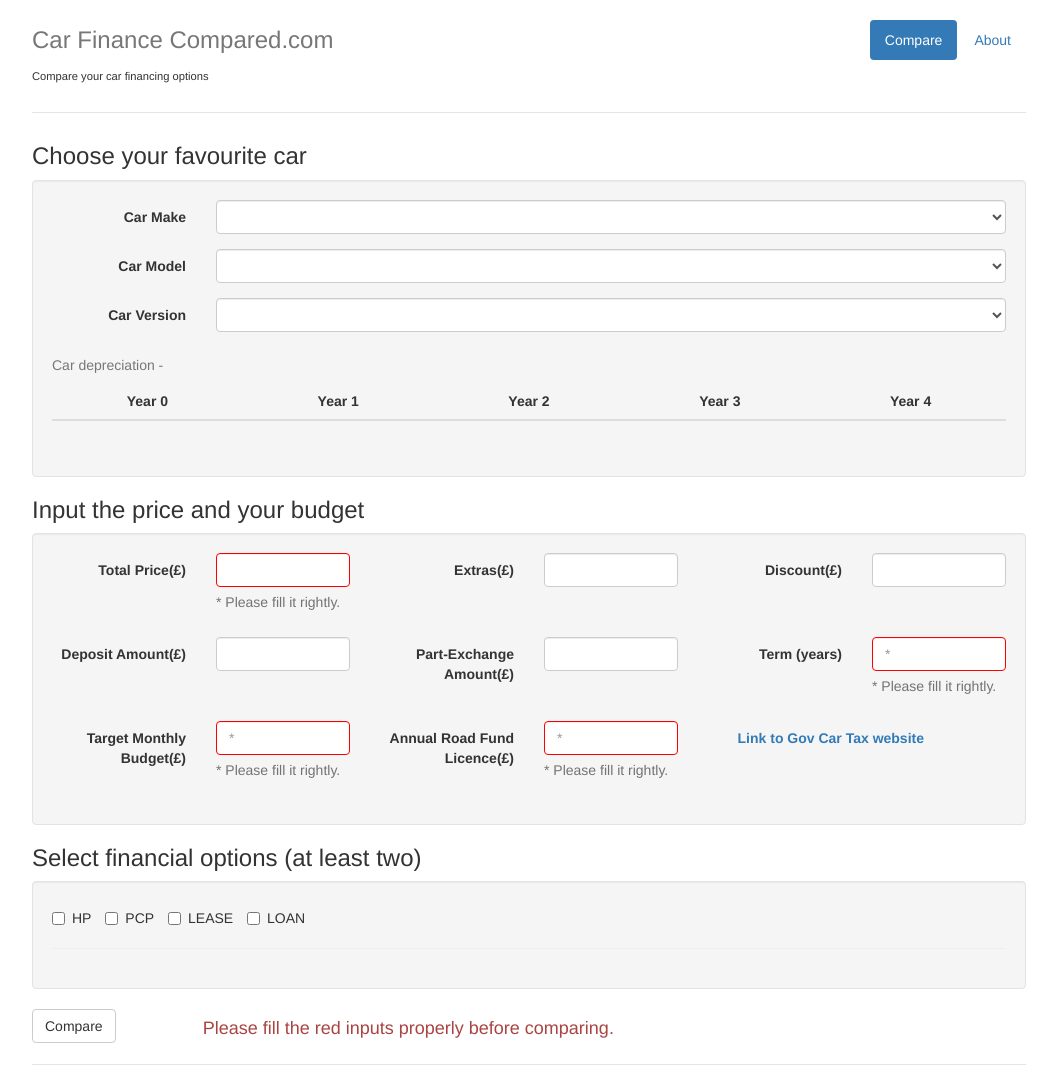
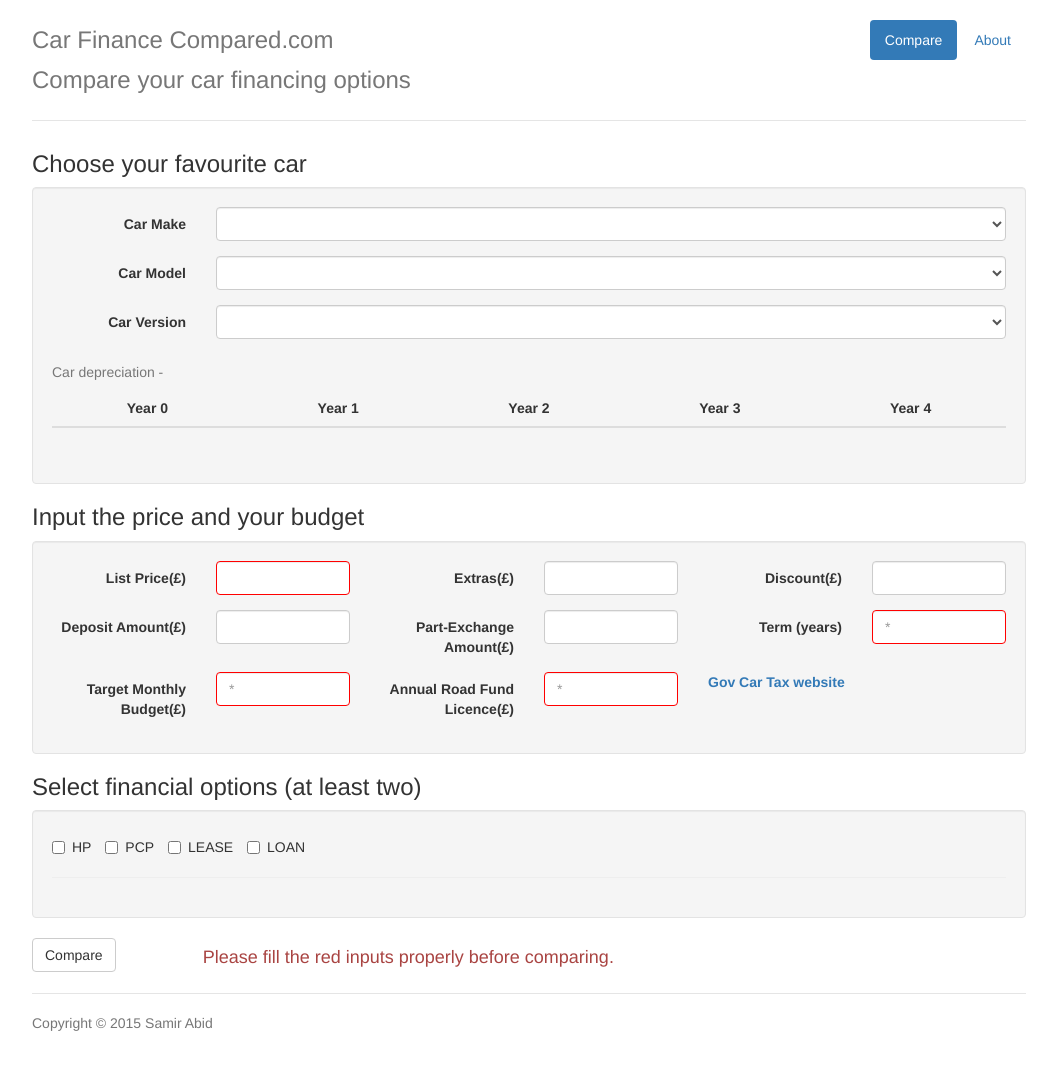
Before and after one commit to victorliun/pace_insight_car, a Django app: page / in a window 1280 px wide. Shown: the top 1087 px of the page, without its empty margins (111-1168 px from the left). After the commit the page ends 1031 px from the top, so only its background shows below. Run offline with Django 3.2, Linux system fonts and the light colour scheme; lists and menus that the app fills with data are empty; parts of the project's set-up code (start-up, migrations or seed data) failed here and were passed over; some libraries are stand-ins or nearby versions.

Commit message:
fix a couple for texts, and error message display

```diff
--- a/pace_insights/static/js/main.js
+++ b/pace_insights/static/js/main.js
@@ -68,6 +68,9 @@
         $scope.submit = function(){
             // console.log($scope.compCtrl);
             var params = $scope.compCtrl;
+            $scope.submitted = true;
+            if ($scope.compareForm.$invalid)
+                return false;
             $http.get('/depreciation/api/get-graph-data', {params: params})
             .success(function(data){
                 // console.log(data);
--- a/pace_insights/templates/index.html
+++ b/pace_insights/templates/index.html
@@ -30,7 +30,7 @@
         </nav>
       {%endblock%}
         <h3 class='text-muted'>Car Finance Compared.com</h3>
-        <h4 class='subtitle'>Compare your car financing options</h4>
+        <h3 class='text-muted'>Compare your car financing options</h3>
       </div>
       {%block page_body%}
       <div class="jumbotron">
--- a/pace_insights/templates/main.html
+++ b/pace_insights/templates/main.html
@@ -2,7 +2,7 @@
 {% load staticfiles %}
 {%block page_body%}
 <div class=''>
-<form class="form-horizontal" name="compareForm" novalidate ng-controller='CompareFormController as compCtrl' ng-submit="compareForm.$valid && submit()">
+<form class="form-horizontal" name="compareForm" novalidate ng-controller='CompareFormController as compCtrl' ng-submit="submit()">
   <h3>Choose your favourite car</h3>
   <div class='well'>
     <div class="form-group">
@@ -55,10 +55,10 @@
   <h3>Input the price and your budget</h3>
   <div class="well">
     <div class="form-group">
-      <label  for="carModel" class="col-sm-2 control-label" title="The base price of the car.">Total Price(£)</label>
+      <label  for="carModel" class="col-sm-2 control-label" title="The base price of the car.">List Price(£)</label>
       <div class="col-sm-2">
         <input type="number" class="form-control" name="total_price" ng-model='compCtrl.totalPrice' required min="1">
-        <span ng-show="compareForm.total_price.$invalid" class="help-block">* Please fill it rightly.</span>
+        <span ng-show="(compareForm.total_price.$dirty || submitted) && compareForm.total_price.$invalid" class="help-block">* Please fill in correctly.</span>
       </div>
 
       <label  for="carModel" class="col-sm-2 control-label" title="The total price of all your extras.">Extras(£)</label>
@@ -85,23 +85,23 @@
       <label  for="term" class="col-sm-2 control-label">Term (years)</label>
       <div class="col-sm-2">
         <input type="number" class="form-control" name='term' ng-model='compCtrl.term' required min="1" placeholder='*'>
-        <span ng-show="compareForm.term.$invalid" class="help-block">* Please fill it rightly.</span>
+        <span ng-show="(compareForm.term.$dirty || submitted) && compareForm.term.$invalid" class="help-block">* Please fill in correctly.</span>
       </div>
     </div>
 
     <div class="form-group">
       <label  for="carModel" class="col-sm-2 control-label" title= "What's the maximum you're looking to spend regularly each month on the finance?">Target Monthly Budget(£)</label>
       <div class="col-sm-2">
-        <input type="number" class="form-control" name="monthly_budget" ng-model='compCtrl.monthlyBudget' required min="1" placeholder='*'><span ng-show="compareForm.monthly_budget.$invalid" class="help-block">* Please fill it rightly.</span>
+        <input type="number" class="form-control" name="monthly_budget" ng-model='compCtrl.monthlyBudget' required min="1" placeholder='*'><span ng-show="(compareForm.monthly_budget.$dirty || submitted) && compareForm.monthly_budget.$invalid" class="help-block">* Please fill in correctly.</span>
       </div>
 
       <label  for="tax" class="col-sm-2 control-label" title="What is the annual Road Fund Licence amount. See link for help and use a best average approximation if it is complex.">Annual Road Fund Licence(£)</label>
       <div class="col-sm-2">
         <input type="number" class="form-control" ng-model='compCtrl.tax' required min="1" name='tax' placeholder='*'>
-        <span ng-show="compareForm.monthly_budget.$invalid" class="help-block">* Please fill it rightly.</span>
+        <span ng-show="(compareForm.tax.$dirty || submitted) && compareForm.tax.$invalid" class="help-block">* Please fill in correctly.</span>
       </div>
-      <label  for="tax" class="col-sm-3 control-label">
-        <a href="https://www.gov.uk/vehicle-tax-rate-tables" target="_blank">Link to Gov Car Tax website</a></label>
+      <label for="tax" class="col-sm-3">
+        <a href="https://www.gov.uk/vehicle-tax-rate-tables" target="_blank">Gov Car Tax website</a></label>
     </div>
   </div>
 
@@ -132,7 +132,7 @@
           <label  for="loan_at" class="col-sm-2 control-label">Loan at rate(%)</label>
           <div class="col-sm-2">
             <input type="number" class="form-control" ng-model='compCtrl.hp.loan_at' ng-required='compCtrl.foHP=="True"'  placeholder='*' min="0" max="100" name='hp_rate'>
-            <span ng-show="compareForm.hp_rate.$invalid" class="help-block">* Please fill it rightly.</span>
+            <span ng-show="(compareForm.hp_rate.$dirty || submitted) && compareForm.hp_rate.$invalid" class="help-block">* Please fill in correctly.</span>
           </div>
         </div>
       </div>
@@ -149,13 +149,13 @@
           <label  for="loan_at" class="col-sm-2 control-label">Loan at rate(%)</label>
           <div class="col-sm-2">
             <input type="number" class="form-control" ng-model='compCtrl.pcp.loan_at' ng-required='compCtrl.foPCP=="True"' name='pcp_rate' placeholder='*' min="0" max="100">
-            <span ng-show="compareForm.pcp_rate.$invalid" class="help-block">* Please fill it rightly.</span>
+            <span ng-show="(compareForm.pcp_rate.$dirty || submitted) && compareForm.pcp_rate.$invalid" class="help-block">* Please fill in correctly.</span>
           </div>
 
-          <label  for="loanAtEnd" class="col-sm-2 control-label">Ballon/Value(£)</label>
+          <label title="This is an estimated balloon value. Change to the value you've been quoted." for="loanAtEnd" class="col-sm-2 control-label">Est Balloon Value (£)</label>
           <div class="col-sm-2">
             <input type="number" class="form-control" ng-model='compCtrl.pcp.ballon_value'  min="0"placeholder='*' ng-required='compCtrl.foPCP=="True"' name='pcp_ballon_value'>
-          <span ng-show="compareForm.pcp_ballon_value.$invalid" class="help-block">* Please fill it rightly.</span>
+          <span ng-show="(compareForm.pcp_ballon_value.$dirty || submitted) && compareForm.pcp_ballon_value.$invalid" class="help-block">* Please fill in correctly.</span>
           </div>
         </div>
       </div>
@@ -180,13 +180,13 @@
           <label  for="initial_payment" class="col-sm-2 control-label">Initial payment(£)</label>
           <div class="col-sm-2">
             <input type="number" class="form-control" ng-model='compCtrl.lease.initial_payment' placeholder='*' ng-required='compCtrl.foLease=="True"' name='lease_initial_payment'  min="1">
-            <span ng-show="compareForm.lease_initial_payment.$invalid" class="help-block">* Please fill it rightly.</span>
+            <span ng-show="(compareForm.lease_initial_payment.$dirty || submitted) && compareForm.lease_initial_payment.$invalid" class="help-block">* Please fill in correctly.</span>
           </div>
 
           <label  for="monthly" class="col-sm-2 control-label">Monthly Payment(£)</label>
           <div class="col-sm-2">
             <input type="number" class="form-control" ng-model='compCtrl.lease.monthly'  min="1"  placeholder='*' ng-required='compCtrl.foLease=="True"' name='lease_monthly'>
-          <span ng-show="compareForm.lease_monthly.$invalid" class="help-block">* Please fill it rightly.</span>
+          <span ng-show="(compareForm.lease_monthly.$dirty || submitted) && compareForm.lease_monthly.$invalid" class="help-block">* Please fill in correctly.</span>
           </div>
         </div>
 
@@ -219,10 +219,10 @@
           <label  for="loan_at" class="col-sm-2 control-label">Loan at rate(%)</label>
           <div class="col-sm-2">
             <input type="number" class="form-control" id="loan_at" ng-model='compCtrl.loan.loan_at'  placeholder='*' ng-required='compCtrl.foLoan=="True"'  min="0" max="100" name='loan_rate'>
-          <span ng-show="compareForm.loan_rate.$invalid" class="help-block">* Please fill it rightly.</span>
+          <span ng-show="(compareForm.loan_rate.$dirty || submitted) && compareForm.loan_rate.$invalid" class="help-block">* Please fill in correctly.</span>
           </div>
 
-          <label  for="loanAtEnd" class="col-sm-2 control-label">Loan at end(£)</label>
+          <label  for="loanAtEnd" class="col-sm-2 control-label">Loan Value at end(£)</label>
           <div class="col-sm-2">
             <input type="number" class="form-control" id="loan_at_end" ng-model='compCtrl.loan.loan_at_end'  min="0" placeholder='0' ng-init='compCtrl.loan.loan_at_end=0'>
           </div>
```
